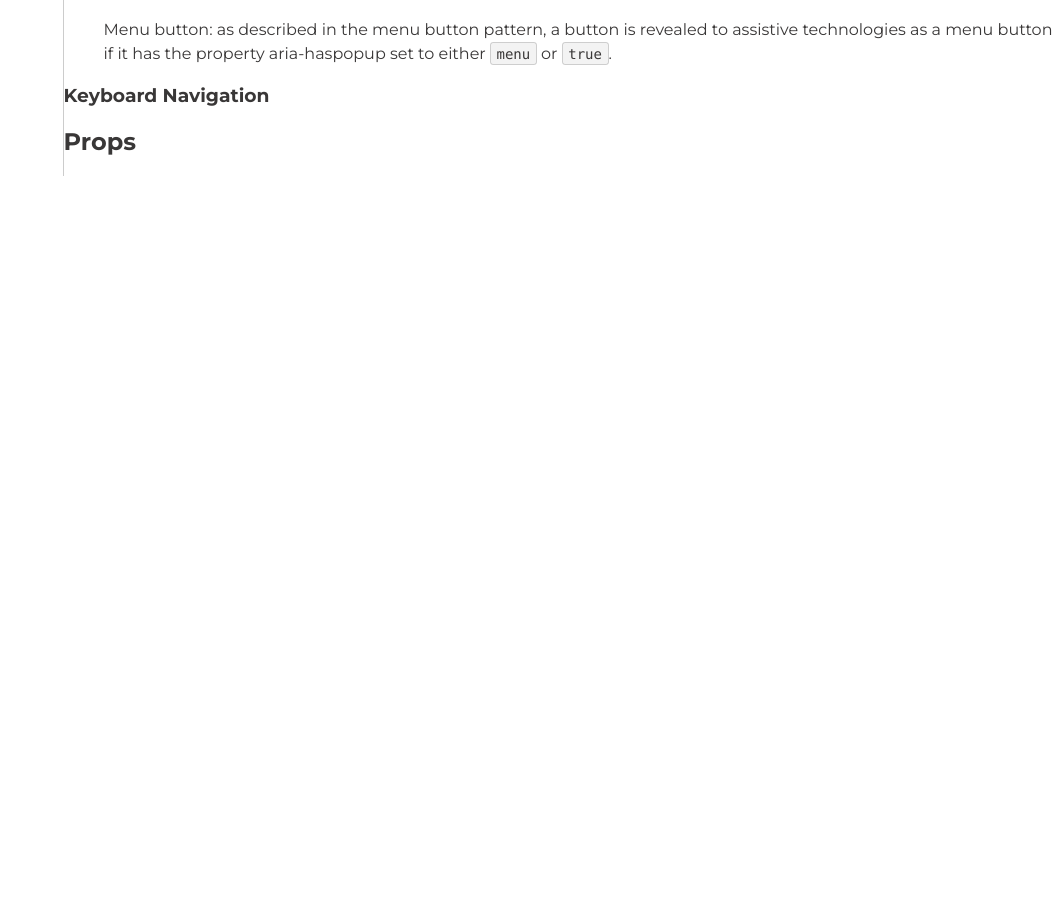
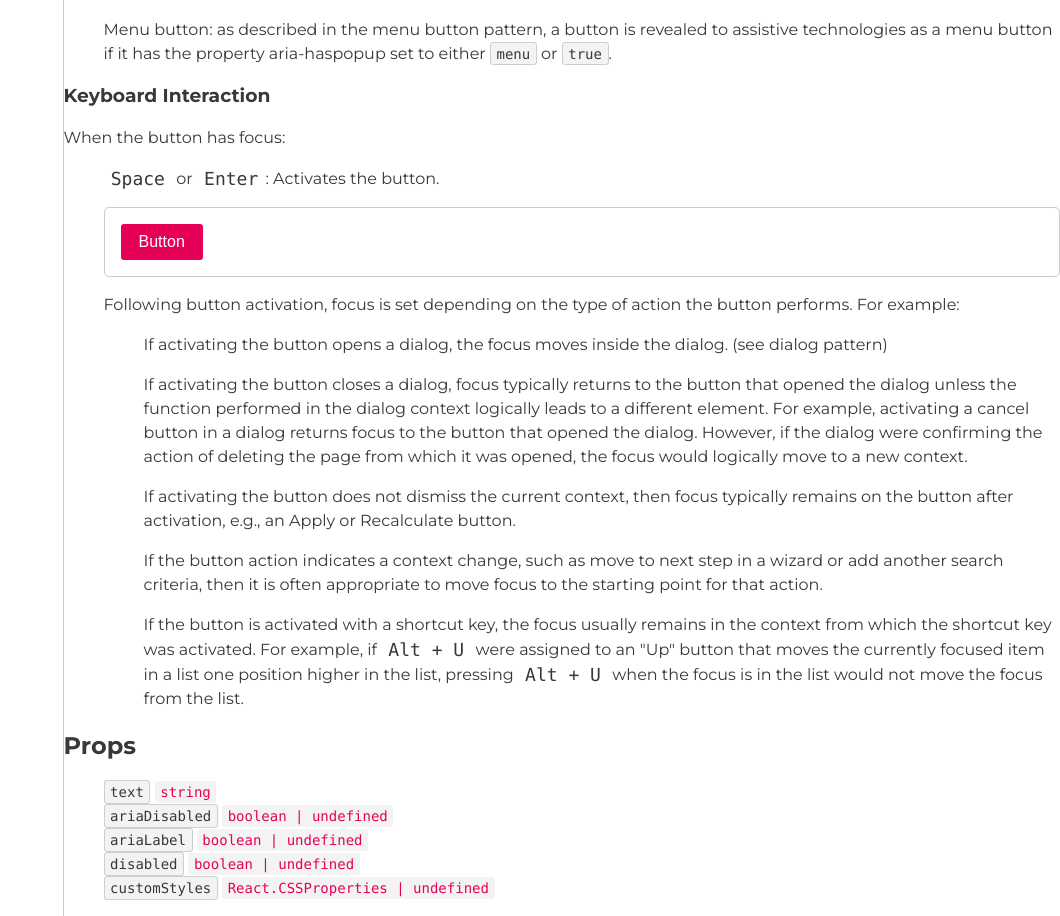
Before and after one commit to iamBevan/Accessible-React-Components, a Next.js app: page /components/button in a window 1280 px wide. Shown: the part 880-1796 px from the top of the page, without its empty margins (220-1280 px from the left). Before the commit the page ends 1056 px from the top, so only its background shows below. Built offline with nearby package versions, Linux system fonts and the light colour scheme.

Commit message:
first draft of content & new components

```diff
--- a/mdx/components/button.mdx
+++ b/mdx/components/button.mdx
@@ -3,6 +3,7 @@ import {
 	Button as ButtonComponent,
 	Code,
 	ComponentWrapper,
+    Kbd
 } from "../../components"
 import { codeSnippets } from "../../misc"
 
@@ -43,11 +44,50 @@ In addition to the ordinary button widget, <Abbr text="WAI-ARIA" title='Accessib
     For example, a button labelled mute in an audio player could indicate that sound is muted by setting the pressed state true.
     **Important:** it is critical the label on a toggle does not change when its state changes. In this example, when the pressed state
     is true, the label remains "Mute" so a screen reader would say something like "Mute toggle button pressed". Alternatively,
-    if the design were to call for the button label to change from "Mute" to "Unmute," the [aria-pressed](https://www.w3.org/TR/wai-aria-1.1/#aria-haspopup) attribute would not be needed.
+    if the design were to call for the button label to change from "Mute" to "Unmute," the
+    [aria-pressed](https://www.w3.org/TR/wai-aria-1.1/#aria-haspopup) attribute would not be needed.
 
 -   Menu button: as described in the menu button pattern, a button is revealed to assistive technologies as a
-    [menu button](https://www.w3.org/TR/wai-aria-practices-1.1/#menubutton) if it has the property aria-haspopup set to either <Code code='menu' basic={{ hasBorder: true, hasColor: false }} /> or <Code code='true' basic={{ hasBorder: true, hasColor: false }}/>.
+    [menu button](https://www.w3.org/TR/wai-aria-practices-1.1/#menubutton) if it has the property aria-haspopup set to either
+     <Code code='menu' basic={{ hasBorder: true, hasColor: false }} /> or <Code code='true' basic={{ hasBorder: true, hasColor: false }}/>.
 
-### Keyboard Navigation
+### Keyboard Interaction
+
+When the button has focus:
+
+-   <Kbd text="Space" /> or <Kbd text="Enter" />: Activates the button.
+    <ComponentWrapper>
+	    <ButtonComponent text='Button' />
+    </ComponentWrapper>
+
+-   Following button activation, focus is set depending on the type of action the button performs. For example:
+
+    -   If activating the button opens a dialog, the focus moves inside the dialog. (see [dialog pattern](/components/modal))
+
+    -   If activating the button closes a dialog, focus typically returns to the button that opened the dialog unless the
+        function performed in the dialog context logically leads to a different element. For example, activating a cancel
+        button in a dialog returns focus to the button that opened the dialog. However, if the dialog were confirming the
+        action of deleting the page from which it was opened, the focus would logically move to a new context.
+
+    -   If activating the button does not dismiss the current context, then focus typically remains on the button after
+        activation, e.g., an Apply or Recalculate button.
+
+    -   If the button action indicates a context change, such as move to next step in a wizard or add another search
+        criteria, then it is often appropriate to move focus to the starting point for that action.
+
+    -   If the button is activated with a shortcut key, the focus usually remains in the context from which the shortcut
+        key was activated. For example, if <Kbd text="Alt + U" /> were assigned to an "Up" button that moves the currently
+        focused item in a list one position higher in the list, pressing <Kbd text="Alt + U" /> when the focus is in the
+        list would not move the focus from the list.
 
 ## Props
+
+- <Code code='text' basic={{ hasBorder: true, hasColor: false }} /> <Code code='string' basic={{ hasBorder: false, hasColor: true }} />
+
+- <Code code='ariaDisabled' basic={{ hasBorder: true, hasColor: false }} /> <Code code='boolean | undefined' basic={{ hasBorder: false, hasColor: true }} />
+
+- <Code code='ariaLabel' basic={{ hasBorder: true, hasColor: false }} /> <Code code='boolean | undefined' basic={{ hasBorder: false, hasColor: true }} />
+
+- <Code code='disabled' basic={{ hasBorder: true, hasColor: false }} /> <Code code='boolean | undefined' basic={{ hasBorder: false, hasColor: true }} />
+
+- <Code code='customStyles' basic={{ hasBorder: true, hasColor: false }} /> <Code code='React.CSSProperties | undefined' basic={{ hasBorder: false, hasColor: true }} />
```
